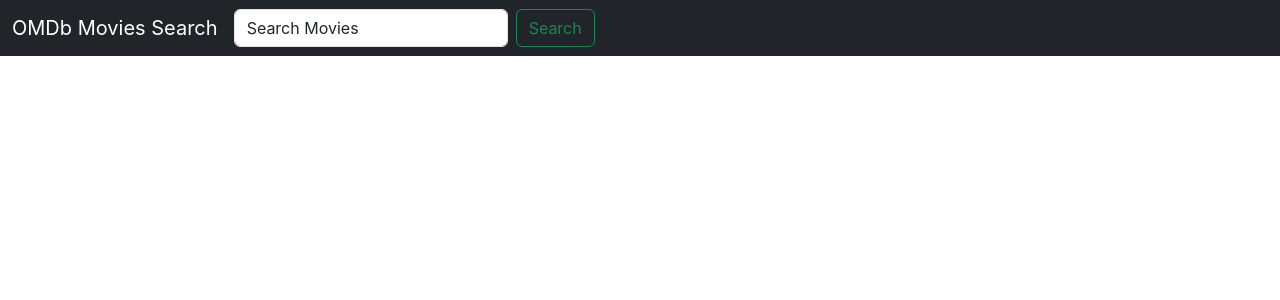
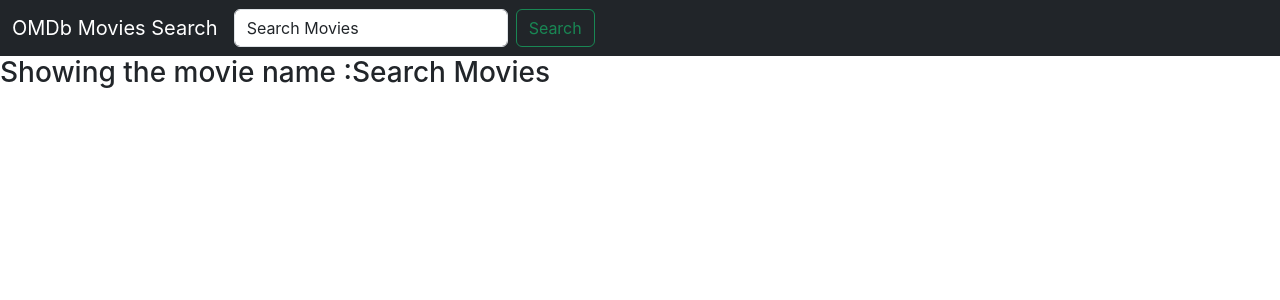
Before and after one commit to NiteshKBarman/Movie-Search, a React (Create React App) app: page / in a window 1280 px wide. Shown: the top 300 px of the page. Built offline with nearby package versions, Linux system fonts and the light colour scheme.

Commit message:
Second commit

```diff
--- a/src/App.js
+++ b/src/App.js
@@ -48,6 +48,10 @@ function App() {
         </div>
       </nav>
 
+      <div>
+        <h3>Showing the movie name :{text} </h3>
+      </div>
+
       <div className="container my-3">
         <div className='row'>
           {
@@ -65,7 +69,6 @@ function App() {
             })
           }
 
-
         </div>
       </div>
     </>
```
